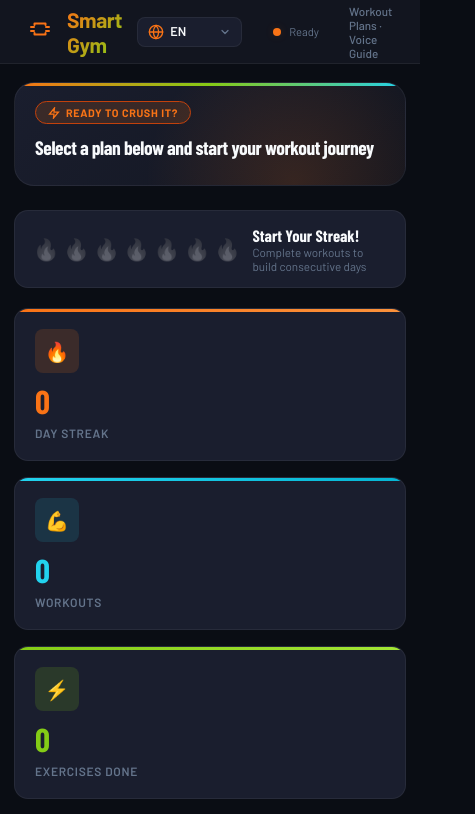
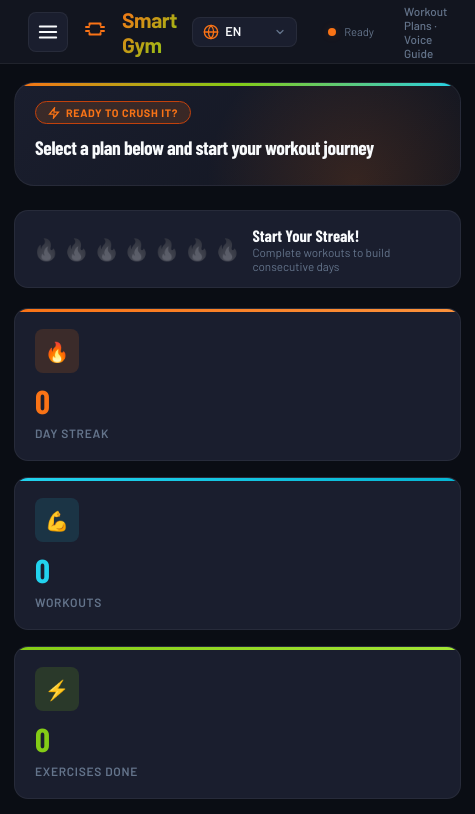
Before and after one commit to dxc7528/smart-gym, a React (Vite) app in the folder web/: page / in a window 390 px wide. Shown: the top 814 px of the page, 475 px wide, since content can reach past the window. Built offline with nearby package versions, Linux system fonts and the light colour scheme; a web font is replaced by a local one.

Commit message:
feat: implement responsive mobile navigation drawer and menu toggle

```diff
--- a/web/src/App.jsx
+++ b/web/src/App.jsx
@@ -20,6 +20,7 @@ seedDefaultPlans();
 
 export default function App() {
   const [page, setPage] = useState('dashboard'); // 'dashboard' | 'plans' | 'howto'
+  const [mobileNavOpen, setMobileNavOpen] = useState(false);
   const [plans, setPlans] = useState(() => getAllPlans());
   const [currentPlanId, setCurrentPlanId] = useState(() => {
     const all = getAllPlans();
@@ -68,8 +69,11 @@ export default function App() {
   return (
     <AppContext.Provider value={contextValue}>
       <ToastContext.Provider value={showToast}>
-        <Layout>
-          <Sidebar />
+        <Layout
+          sidebar={<Sidebar />}
+          mobileNavOpen={mobileNavOpen}
+          setMobileNavOpen={setMobileNavOpen}
+        >
           <main>
             {page === 'dashboard' ? (
               <DashboardPage
--- a/web/src/components/Layout.jsx
+++ b/web/src/components/Layout.jsx
@@ -23,12 +23,34 @@ const ChevronIcon = () => (
   </svg>
 );
 
-export default function Layout({ children }) {
+const MenuIcon = () => (
+  <svg width="22" height="22" viewBox="0 0 24 24" fill="none" stroke="currentColor" strokeWidth="2" strokeLinecap="round" strokeLinejoin="round">
+    <line x1="3" y1="6" x2="21" y2="6"/>
+    <line x1="3" y1="12" x2="21" y2="12"/>
+    <line x1="3" y1="18" x2="21" y2="18"/>
+  </svg>
+);
+
+const CloseIcon = () => (
+  <svg width="22" height="22" viewBox="0 0 24 24" fill="none" stroke="currentColor" strokeWidth="2" strokeLinecap="round" strokeLinejoin="round">
+    <line x1="18" y1="6" x2="6" y2="18"/>
+    <line x1="6" y1="6" x2="18" y2="18"/>
+  </svg>
+);
+
+export default function Layout({ children, sidebar, mobileNavOpen, setMobileNavOpen }) {
   const { tts, lang, setLang } = useContext(AppContext);
 
   return (
     <div className="layout">
       <header style={{ display: 'flex', alignItems: 'center', gap: '1rem' }}>
+        <button
+          className="mobile-menu-btn"
+          onClick={() => setMobileNavOpen(true)}
+          aria-label="Open menu"
+        >
+          <MenuIcon />
+        </button>
         <span className="logo-icon" style={{ color: 'var(--accent)' }}><DumbbellIcon /></span>
         <span className="logo" style={{ marginRight: 'auto' }}>Smart Gym</span>
 
@@ -51,6 +73,29 @@ export default function Layout({ children }) {
         <ModelStatus isReady={tts.isReady} lang={lang} />
         <span className="subtitle" style={{ marginLeft: '1rem' }}>{t(lang, 'subtitle')}</span>
       </header>
+
+      {/* Mobile nav overlay */}
+      {mobileNavOpen && (
+        <div className="mobile-nav-overlay" onClick={() => setMobileNavOpen(false)} />
+      )}
+
+      {/* Mobile nav drawer */}
+      <div className={`mobile-nav-drawer${mobileNavOpen ? ' open' : ''}`}>
+        <div className="mobile-nav-header">
+          <span className="logo" style={{ fontSize: '1.2rem' }}>Smart Gym</span>
+          <button
+            className="mobile-menu-btn"
+            onClick={() => setMobileNavOpen(false)}
+            aria-label="Close menu"
+          >
+            <CloseIcon />
+          </button>
+        </div>
+        <div className="mobile-nav-content">
+          {React.cloneElement(sidebar, { onNavigate: () => setMobileNavOpen(false) })}
+        </div>
+      </div>
+
       {children}
     </div>
   );
--- a/web/src/components/Sidebar.jsx
+++ b/web/src/components/Sidebar.jsx
@@ -32,8 +32,13 @@ const PlusIcon = () => (
   </svg>
 );
 
-export default function Sidebar() {
+export default function Sidebar({ onNavigate }) {
   const { plans, currentPlanId, selectPlan, setCurrentPlanId, page, setPage, lang } = useContext(AppContext);
+
+  const handleNavigate = (callback) => {
+    if (onNavigate) onNavigate();
+    if (callback) callback();
+  };
 
   const handleNewPlan = () => {
     setCurrentPlanId(null);
@@ -45,21 +50,21 @@ export default function Sidebar() {
       <div className="sidebar-label">{t(lang, 'navLabel')}</div>
       <div
         className={`plan-item${page === 'dashboard' ? ' active' : ''}`}
-        onClick={() => setPage('dashboard')}
+        onClick={() => handleNavigate(() => setPage('dashboard'))}
       >
         <span className="plan-icon"><DashboardIcon /></span>
         <span className="plan-name">{t(lang, 'navDashboard')}</span>
       </div>
       <div
         className={`plan-item${page === 'plans' || page === 'new' ? ' active' : ''}`}
-        onClick={() => { setPage('plans'); if (plans.length && !currentPlanId) selectPlan(plans[0].id); }}
+        onClick={() => handleNavigate(() => { setPage('plans'); if (plans.length && !currentPlanId) selectPlan(plans[0].id); })}
       >
         <span className="plan-icon"><PlanIcon /></span>
         <span className="plan-name">{t(lang, 'navPlans')}</span>
       </div>
       <div
         className={`plan-item${page === 'howto' ? ' active' : ''}`}
-        onClick={() => setPage('howto')}
+        onClick={() => handleNavigate(() => setPage('howto'))}
       >
         <span className="plan-icon"><HelpIcon /></span>
         <span className="plan-name">{t(lang, 'howToUse')}</span>
@@ -70,14 +75,14 @@ export default function Sidebar() {
         <div
           key={plan.id}
           className={`plan-item${plan.id === currentPlanId && page === 'plans' ? ' active' : ''}`}
-          onClick={() => selectPlan(plan.id)}
+          onClick={() => handleNavigate(() => selectPlan(plan.id))}
         >
           <span className="plan-icon"><PlanIcon /></span>
           <span className="plan-name" title={plan.name}>{plan.name}</span>
         </div>
       ))}
 
-      <button className="btn-new-plan" onClick={handleNewPlan}>
+      <button className="btn-new-plan" onClick={() => handleNavigate(handleNewPlan)}>
         <PlusIcon /> {t(lang, 'newPlan')}
       </button>
     </aside>
--- a/web/src/index.css
+++ b/web/src/index.css
@@ -1338,11 +1338,86 @@ textarea:focus {
     grid-template-areas: "header" "main";
   }
   aside { display: none; }
+
+  /* Mobile menu button */
+  .mobile-menu-btn {
+    display: flex;
+    align-items: center;
+    justify-content: center;
+    background: var(--bg-card);
+    border: 1px solid var(--border);
+    border-radius: var(--radius-sm);
+    padding: 8px;
+    color: var(--text-primary);
+    cursor: pointer;
+    transition: all var(--transition);
+  }
+  .mobile-menu-btn:hover {
+    background: var(--bg-hover);
+    border-color: var(--border-hover);
+  }
+
+  /* Mobile nav overlay */
+  .mobile-nav-overlay {
+    position: fixed;
+    top: 0;
+    left: 0;
+    right: 0;
+    bottom: 0;
+    background: rgba(0, 0, 0, 0.6);
+    backdrop-filter: blur(4px);
+    z-index: 200;
+    animation: fadeIn 0.2s ease;
+  }
+
+  /* Mobile nav drawer */
+  .mobile-nav-drawer {
+    position: fixed;
+    top: 0;
+    left: 0;
+    width: 280px;
+    height: 100vh;
+    background: var(--bg-surface);
+    border-right: 1px solid var(--border);
+    z-index: 300;
+    transform: translateX(-100%);
+    transition: transform 0.3s cubic-bezier(0.4, 0, 0.2, 1);
+    overflow-y: auto;
+    display: flex;
+    flex-direction: column;
+  }
+  .mobile-nav-drawer.open {
+    transform: translateX(0);
+  }
+  .mobile-nav-header {
+    display: flex;
+    align-items: center;
+    justify-content: space-between;
+    padding: 16px 20px;
+    border-bottom: 1px solid var(--border);
+  }
+  .mobile-nav-content aside {
+    display: flex !important;
+    position: static;
+    width: 100%;
+    height: auto;
+    border-right: none;
+    padding: 20px 16px;
+    background: transparent;
+  }
+
   .exercise-fields { grid-template-columns: 1fr 1fr; }
   main { padding: 24px 20px; }
   .workout-preview-grid { grid-template-columns: 1fr; }
   .progress-dashboard { grid-template-columns: repeat(2, 1fr); }
 }
+
+@media (min-width: 901px) {
+  .mobile-menu-btn {
+    display: none !important;
+  }
+}
+
 @media (max-width: 600px) {
   main { padding: 18px 14px; }
   .exercise-fields { grid-template-columns: 1fr; }
```
